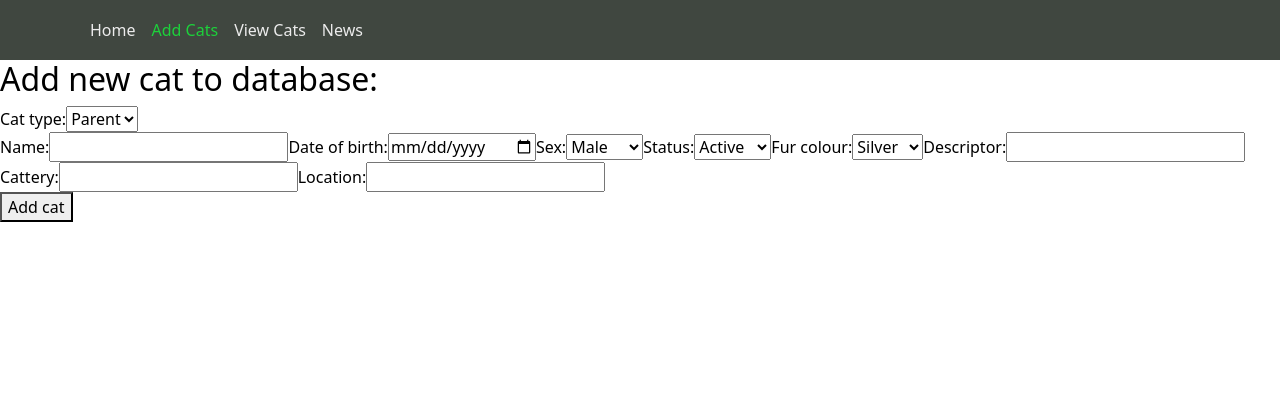
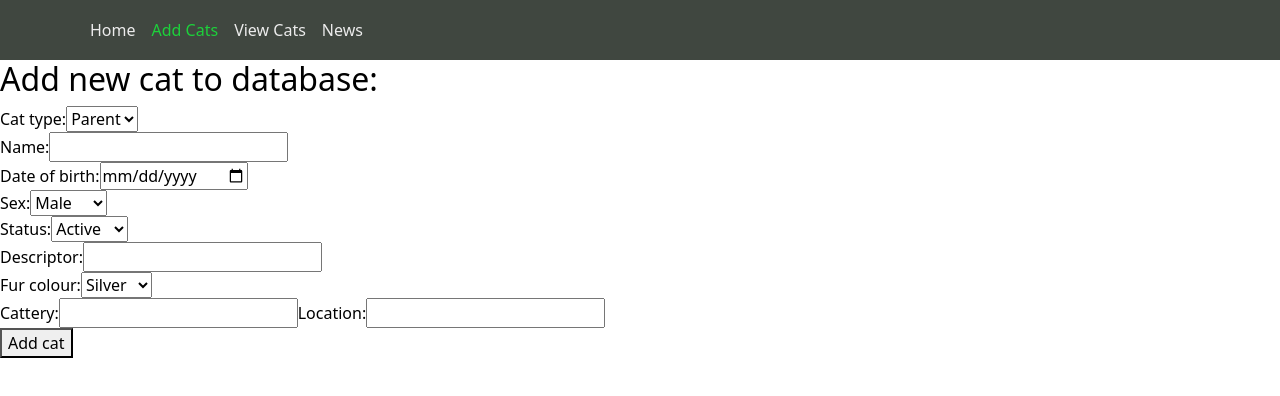
Before and after one commit to DaniilPaskal/junglebeauty-administrator, a React (Create React App) app: page /add-cats in a window 1280 px wide. Shown: the top 396 px of the page. Built offline with nearby package versions, Linux system fonts and the light colour scheme.

Commit message:
Worked on form formatting

```diff
--- a/src/components/CatForm.jsx
+++ b/src/components/CatForm.jsx
@@ -64,10 +64,12 @@ const CatForm = ({ cat = defaultCat }) => {
                         Name:
                         <input name='name' type='text' defaultValue={name} onChange={handleChange} />
                     </label>
+                    <br />
                     <label>
                         Date of birth:
                         <input name='date' type='date' defaultValue={date} onChange={handleChange} />
                     </label>
+                    <br />
                     <label>
                         Sex:
                         <select name='sex' defaultValue={sex} onChange={handleChange}>
@@ -75,6 +77,7 @@ const CatForm = ({ cat = defaultCat }) => {
                             <option value='female'>Female</option>
                         </select>
                     </label>
+                    <br />
                     <label>
                         Status:
                         <select name='status' defaultValue={status} onChange={handleChange}>
@@ -93,16 +96,18 @@ const CatForm = ({ cat = defaultCat }) => {
                             }
                         </select>
                     </label>
+                    <br />
+                    <label>
+                        Descriptor:
+                        <input name='adj' type='text' defaultValue={adj} onChange={handleChange} />
+                    </label>
+                    <br />
                     <label>
                         Fur colour:
                         <select name='colour' defaultValue={colour} onChange={handleChange}>
                             <option value='silver'>Silver</option>
                             <option value='brown'>Brown</option>
                         </select>
-                </label>
-                <label>
-                    Descriptor:
-                    <input name='adj' type='text' defaultValue={adj} onChange={handleChange} />
                     </label>
                 </div>
 
```
Lines whose indentation alone changed are shown as unchanged.
